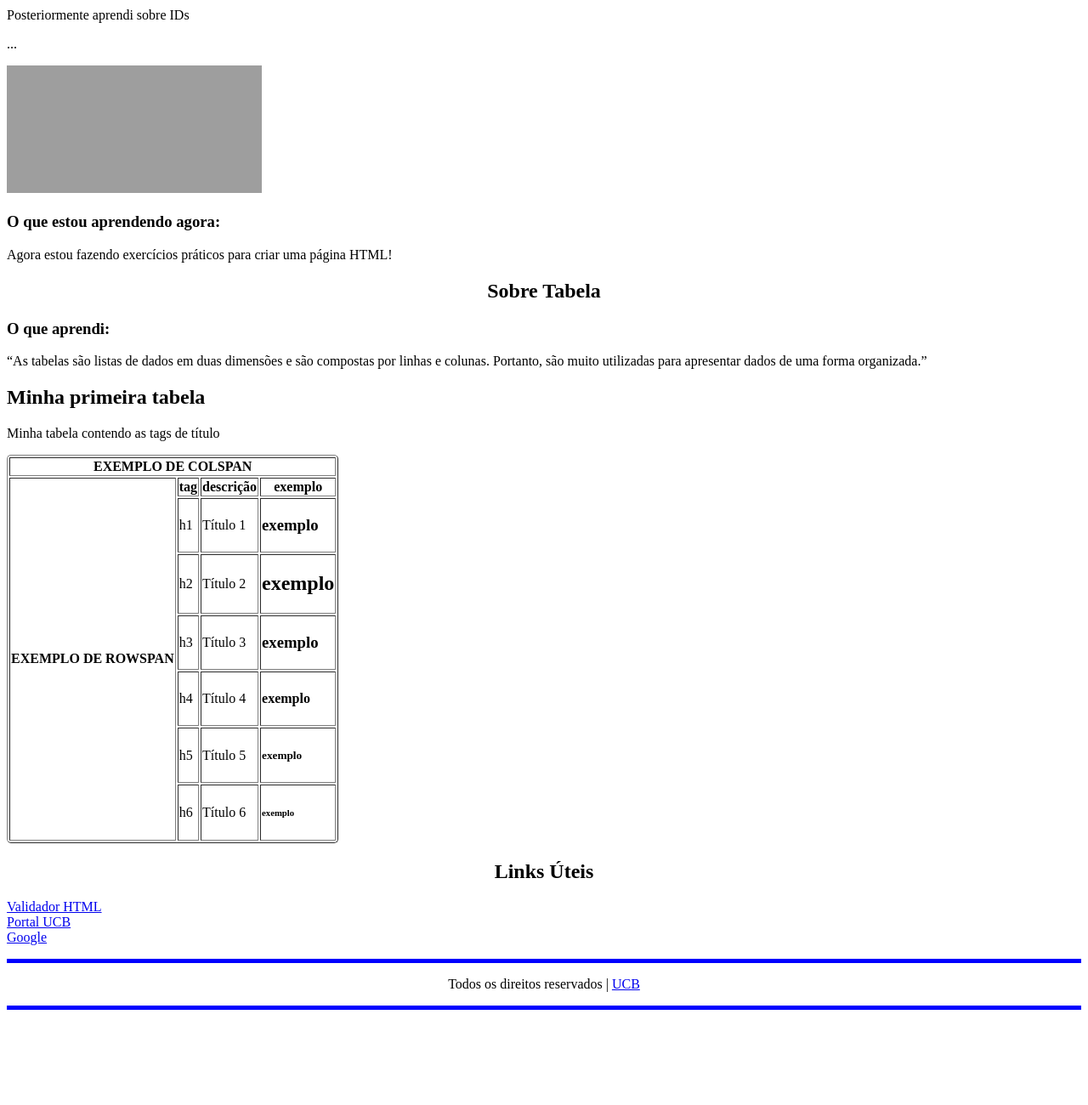
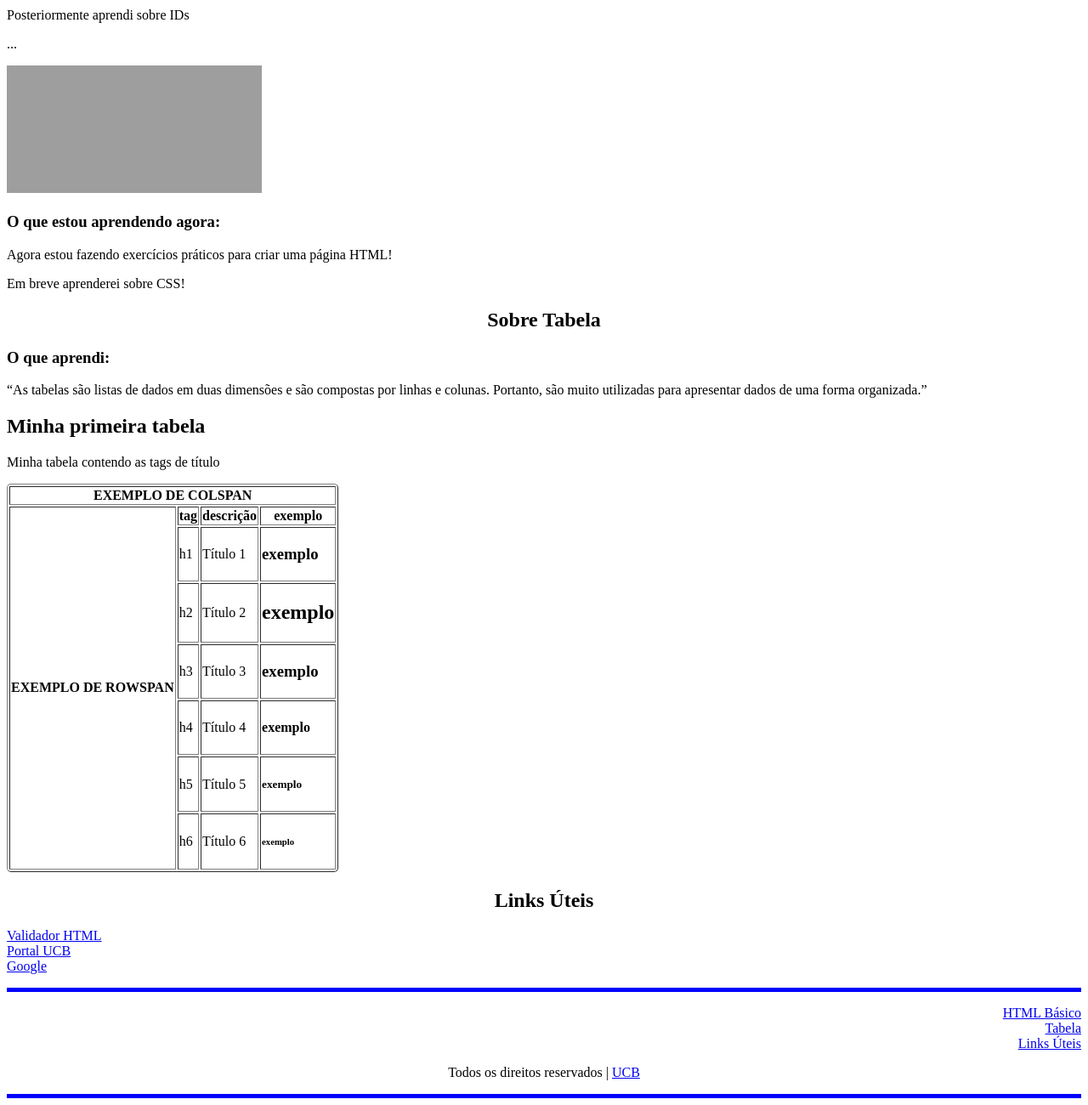
Before and after one commit to jailsonsbrito/ucb, a plain HTML site: page index.html in a window 1280 px wide. Shown: the part 423-1723 px from the top of the page at 85% size. Before the commit the page ends 1619 px from the top, so only its background shows below. Drawn offline with Linux system fonts and the light colour scheme; grey boxes are pictures that could not be loaded.

Commit message:
1a Pagina HTML

```diff
--- a/index.html
+++ b/index.html
@@ -47,6 +47,9 @@
             <h3>O que estou aprendendo agora:</h3>
             <p>Agora estou fazendo exercícios práticos para criar uma página HTML!</p>
         </article>
+        <aside>
+            <p>Em breve aprenderei sobre CSS!</p>
+        </aside>
     </section>
 
     <section id="tabela">
@@ -131,9 +134,20 @@
     </section>
 
     <hr size="5" color="blue">
+
     <footer>
-        <p style="text-align: center;">Todos os direitos reservados | <a
-                href="https://ucb.catolica.edu.br/portal/">UCB</a></p>
+        <div style="text-align: right;">
+            <p>
+                <a href="#html">HTML Básico </a> <br>
+                <a href="#tabela">Tabela</a> <br>
+                <a href="#links">Links Úteis</a>
+            </p>
+        </div>
+
+        <div style="text-align: center;">
+            <p>Todos os direitos reservados | <a href="https://ucb.catolica.edu.br/portal/">UCB</a>
+            </p>
+        </div>
     </footer>
     <hr size="5" color="blue">
 </body>
```
